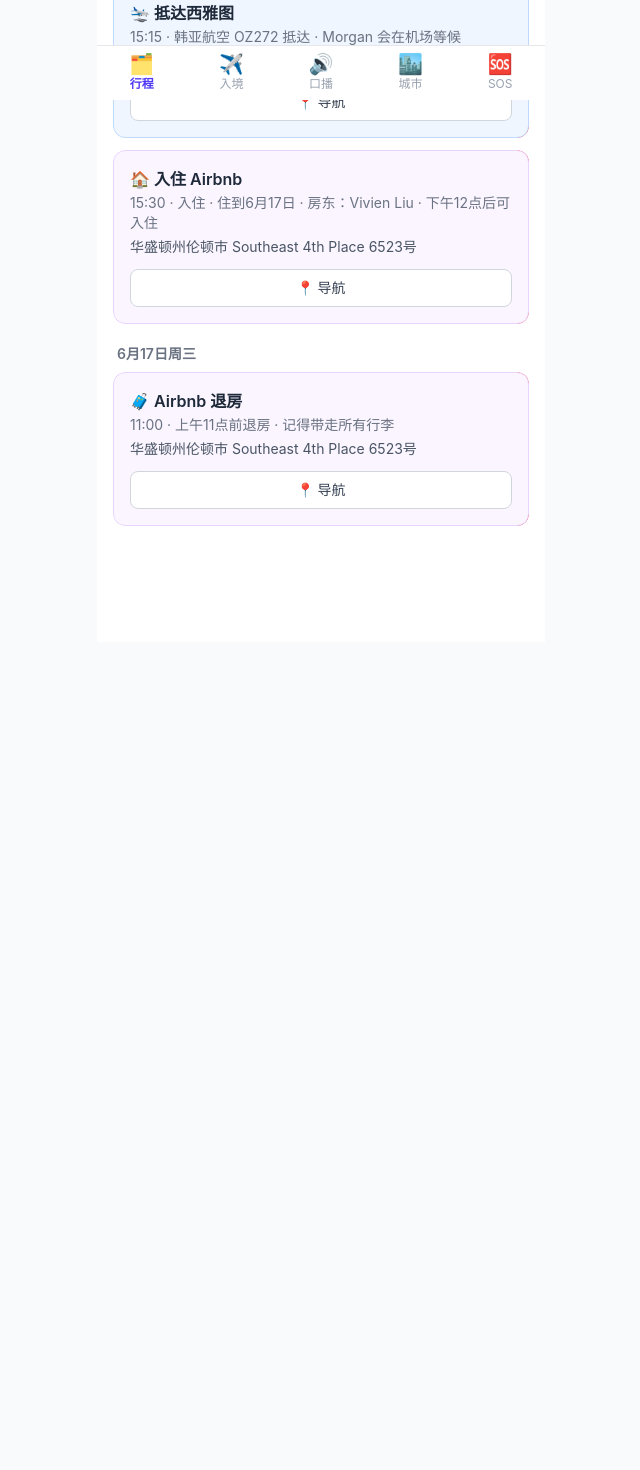
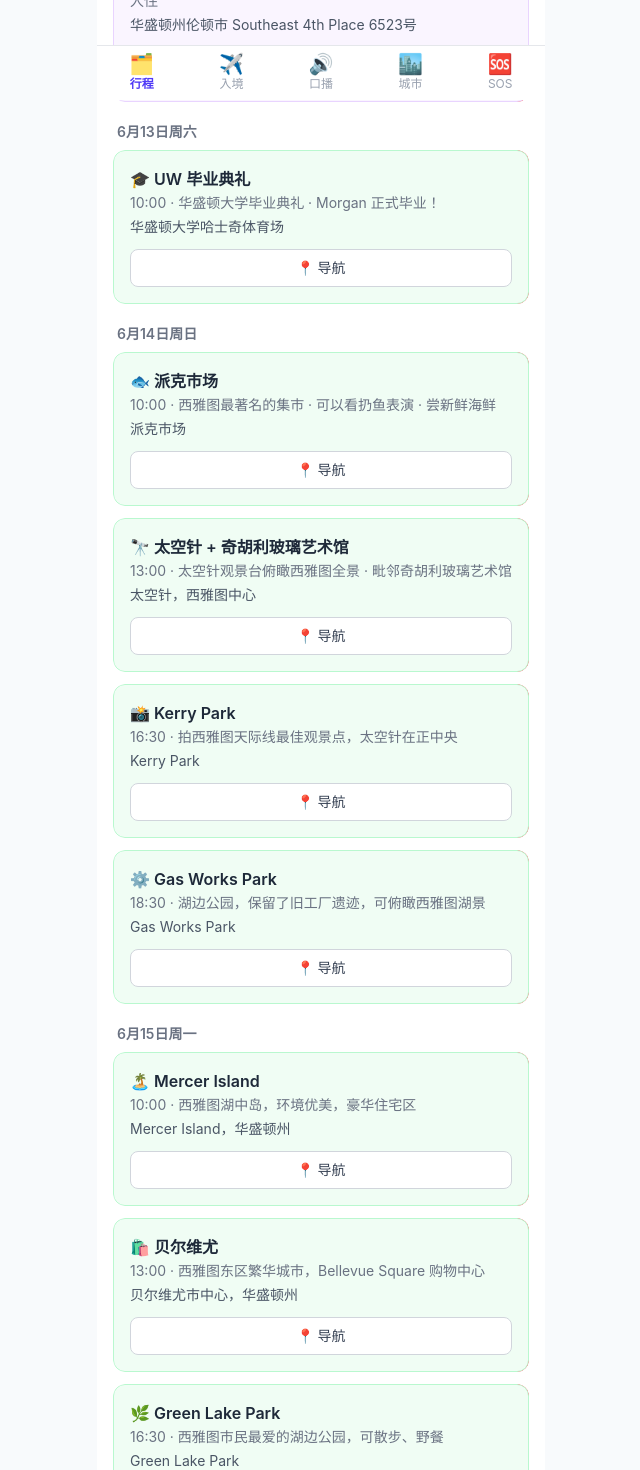
Before and after one commit to mmmorgandata/parentpass, a React (Vite) app: page / in a window 1280 px wide. Shown: the part 700-2170 px from the top of the page, without its empty margins (319-959 px from the left). Before the commit the page ends 1342 px from the top, so only its background shows below. Built offline with nearby package versions, Linux system fonts and the light colour scheme.

Commit message:
Add full Seattle+SF itinerary: graduation, city tour, Rainier, SF flight & Airbnb

```diff
--- a/src/data/tripData.js
+++ b/src/data/tripData.js
@@ -9,6 +9,7 @@
   city: 'Seattle',
   cityZh: '西雅图',
   events: [
+    // ── 6月12日 抵达西雅图 ──────────────────────────────
     {
       id: 'flight-1-dep',
       type: 'flight',
@@ -16,23 +17,10 @@
       titleEn: '✈️ Depart Guangzhou',
       date: '2026-06-12',
       time: '12:25',
-      detailsZh: '韩亚航空 OZ370 · 广州白云T2 → 首尔仁川T2 · 经济舱 · 3h35m',
-      detailsEn: 'Asiana OZ370 · CAN T2 → ICN T2 · Economy · 3h 35m',
+      detailsZh: '韩亚航空 OZ370 · 广州白云T2 → 首尔仁川T2 · 3h35m · 首尔中转4h20m后转乘OZ272',
+      detailsEn: 'Asiana OZ370 · CAN T2 → ICN T2 · 3h 35m · Connecting to OZ272 after 4h 20m layover',
       addressZh: '广州白云国际机场 T2',
       addressEn: 'Guangzhou Baiyun International Airport Terminal 2',
-      bookingUrl: null,
-    },
-    {
-      id: 'flight-2-dep',
-      type: 'flight',
-      titleZh: '✈️ 首尔转机飞西雅图',
-      titleEn: '✈️ Seoul → Seattle (Connecting)',
-      date: '2026-06-12',
-      time: '21:20',
-      detailsZh: '韩亚航空 OZ272 · 首尔仁川T2 → 西雅图塔科马 · 经济舱 · 9h55m · 中转等待4h20m',
-      detailsEn: 'Asiana OZ272 · ICN T2 → SEA · Economy · 9h 55m · Layover 4h 20m',
-      addressZh: '首尔仁川国际机场 T2',
-      addressEn: 'Incheon International Airport Terminal 2, Seoul, South Korea',
       bookingUrl: null,
     },
     {
@@ -40,7 +28,7 @@
       type: 'flight',
       titleZh: '🛬 抵达西雅图',
       titleEn: '🛬 Arrive Seattle',
-      date: '2026-06-13',
+      date: '2026-06-12',
       time: '15:15',
       detailsZh: '韩亚航空 OZ272 抵达 · Morgan 会在机场等候',
       detailsEn: 'Asiana OZ272 arrives · Morgan will meet you at the airport',
@@ -49,11 +37,11 @@
       bookingUrl: null,
     },
     {
-      id: 'hotel-1',
+      id: 'hotel-renton-checkin',
       type: 'hotel',
-      titleZh: '🏠 入住 Airbnb',
-      titleEn: '🏠 Airbnb Check-in',
-      date: '2026-06-13',
+      titleZh: '🏠 入住 Renton Airbnb',
+      titleEn: '🏠 Renton Airbnb Check-in',
+      date: '2026-06-12',
       time: '15:30',
       detailsZh: '入住 · 住到6月17日 · 房东：Vivien Liu · 下午12点后可入住',
       detailsEn: 'Check-in · Stay until Jun 17 · Host: Vivien Liu · After 12:00 PM',
@@ -61,17 +49,179 @@
       addressEn: '6523 Southeast 4th Place, Renton, WA 98059',
       bookingUrl: null,
     },
+    // ── 6月13日 UW毕业典礼 ─────────────────────────────
     {
-      id: 'hotel-checkout',
+      id: 'uw-graduation',
+      type: 'activity',
+      titleZh: '🎓 UW 毕业典礼',
+      titleEn: '🎓 UW Graduation Ceremony',
+      date: '2026-06-13',
+      time: '10:00',
+      detailsZh: '华盛顿大学毕业典礼 · Morgan 正式毕业！',
+      detailsEn: 'University of Washington Commencement · Morgan graduates!',
+      addressZh: '华盛顿大学哈士奇体育场',
+      addressEn: 'Husky Stadium, 3800 Montlake Blvd NE, Seattle, WA 98195',
+      bookingUrl: null,
+    },
+    // ── 6月14日 西雅图市区游 ───────────────────────────
+    {
+      id: 'pike-place',
+      type: 'activity',
+      titleZh: '🐟 派克市场',
+      titleEn: '🐟 Pike Place Market',
+      date: '2026-06-14',
+      time: '10:00',
+      detailsZh: '西雅图最著名的集市 · 可以看扔鱼表演 · 尝新鲜海鲜',
+      detailsEn: "Seattle's iconic market · Watch the famous fish-throwing show · Fresh seafood",
+      addressZh: '派克市场',
+      addressEn: 'Pike Place Market, 85 Pike St, Seattle, WA 98101',
+      bookingUrl: null,
+    },
+    {
+      id: 'space-needle',
+      type: 'activity',
+      titleZh: '🔭 太空针 + 奇胡利玻璃艺术馆',
+      titleEn: '🔭 Space Needle + Chihuly Garden and Glass',
+      date: '2026-06-14',
+      time: '13:00',
+      detailsZh: '太空针观景台俯瞰西雅图全景 · 毗邻奇胡利玻璃艺术馆',
+      detailsEn: 'Space Needle observation deck + Chihuly Garden and Glass museum next door',
+      addressZh: '太空针，西雅图中心',
+      addressEn: 'Space Needle, 400 Broad St, Seattle, WA 98109',
+      bookingUrl: null,
+    },
+    {
+      id: 'kerry-park',
+      type: 'activity',
+      titleZh: '📸 Kerry Park',
+      titleEn: '📸 Kerry Park',
+      date: '2026-06-14',
+      time: '16:30',
+      detailsZh: '拍西雅图天际线最佳观景点，太空针在正中央',
+      detailsEn: 'Best viewpoint for Seattle skyline photos with Space Needle front and center',
+      addressZh: 'Kerry Park',
+      addressEn: 'Kerry Park, 211 W Highland Dr, Seattle, WA 98119',
+      bookingUrl: null,
+    },
+    {
+      id: 'gas-works',
+      type: 'activity',
+      titleZh: '⚙️ Gas Works Park',
+      titleEn: '⚙️ Gas Works Park',
+      date: '2026-06-14',
+      time: '18:30',
+      detailsZh: '湖边公园，保留了旧工厂遗迹，可俯瞰西雅图湖景',
+      detailsEn: 'Lakeside park with preserved industrial ruins and views of Lake Union',
+      addressZh: 'Gas Works Park',
+      addressEn: 'Gas Works Park, 2101 N Northlake Way, Seattle, WA 98103',
+      bookingUrl: null,
+    },
+    // ── 6月15日 ───────────────────────────────────────
+    {
+      id: 'mercer-island',
+      type: 'activity',
+      titleZh: '🏝️ Mercer Island',
+      titleEn: '🏝️ Mercer Island',
+      date: '2026-06-15',
+      time: '10:00',
+      detailsZh: '西雅图湖中岛，环境优美，豪华住宅区',
+      detailsEn: 'Scenic island in Lake Washington, upscale neighborhood with beautiful views',
+      addressZh: 'Mercer Island，华盛顿州',
+      addressEn: 'Mercer Island, WA 98040',
+      bookingUrl: null,
+    },
+    {
+      id: 'bellevue',
+      type: 'activity',
+      titleZh: '🛍️ 贝尔维尤',
+      titleEn: '🛍️ Bellevue',
+      date: '2026-06-15',
+      time: '13:00',
+      detailsZh: '西雅图东区繁华城市，Bellevue Square 购物中心',
+      detailsEn: 'Vibrant city across Lake Washington · Bellevue Square shopping',
+      addressZh: '贝尔维尤市中心，华盛顿州',
+      addressEn: 'Bellevue Downtown, 575 Bellevue Square, Bellevue, WA 98004',
+      bookingUrl: null,
+    },
+    {
+      id: 'green-lake',
+      type: 'activity',
+      titleZh: '🌿 Green Lake Park',
+      titleEn: '🌿 Green Lake Park',
+      date: '2026-06-15',
+      time: '16:30',
+      detailsZh: '西雅图市民最爱的湖边公园，可散步、野餐',
+      detailsEn: "Seattle's beloved lakeside park — great for a stroll or picnic",
+      addressZh: 'Green Lake Park',
+      addressEn: 'Green Lake Park, 7201 E Green Lake Dr N, Seattle, WA 98115',
+      bookingUrl: null,
+    },
+    // ── 6月16日 雷尼尔山 ──────────────────────────────
+    {
+      id: 'rainier',
+      type: 'activity',
+      titleZh: '🏔️ 雷尼尔山国家公园',
+      titleEn: '🏔️ Mount Rainier National Park',
+      date: '2026-06-16',
+      time: '08:00',
+      detailsZh: '全天游览 · 华盛顿州最高峰，壮观的雪山和高山草甸 · 车程约2小时',
+      detailsEn: 'Full day · Washington\'s highest peak, stunning glaciers and meadows · ~2 hr drive',
+      addressZh: '雷尼尔山国家公园游客中心',
+      addressEn: 'Mount Rainier National Park, 55210 238th Ave E, Ashford, WA 98304',
+      bookingUrl: null,
+    },
+    // ── 6月17日 飞旧金山 ──────────────────────────────
+    {
+      id: 'renton-checkout',
       type: 'hotel',
-      titleZh: '🧳 Airbnb 退房',
-      titleEn: '🧳 Airbnb Check-out',
+      titleZh: '🧳 Renton Airbnb 退房',
+      titleEn: '🧳 Renton Airbnb Check-out',
       date: '2026-06-17',
-      time: '11:00',
-      detailsZh: '上午11点前退房 · 记得带走所有行李',
-      detailsEn: 'Check out before 11:00 AM · Don\'t forget your belongings',
+      time: '07:00',
+      detailsZh: '提前退房，赶往机场乘坐09:45航班 · 记得带走所有行李',
+      detailsEn: 'Early check-out to catch 09:45 flight · Don\'t forget your belongings',
       addressZh: '华盛顿州伦顿市 Southeast 4th Place 6523号',
       addressEn: '6523 Southeast 4th Place, Renton, WA 98059',
+      bookingUrl: null,
+    },
+    {
+      id: 'flight-sea-sfo',
+      type: 'flight',
+      titleZh: '✈️ 西雅图 → 旧金山',
+      titleEn: '✈️ Seattle → San Francisco',
+      date: '2026-06-17',
+      time: '09:45',
+      detailsZh: '达美航空 DL1412 · SEA → SFO · 2h23m · 12:08 抵达旧金山T1',
+      detailsEn: 'Delta DL1412 · SEA → SFO · 2h 23m · Arrives 12:08 at SFO Terminal 1',
+      addressZh: '西雅图-塔科马国际机场',
+      addressEn: 'Seattle-Tacoma International Airport, 17801 International Blvd, SeaTac, WA 98158',
+      bookingUrl: null,
+    },
+    {
+      id: 'sf-checkin',
+      type: 'hotel',
+      titleZh: '🏠 入住旧金山 Airbnb',
+      titleEn: '🏠 San Francisco Airbnb Check-in',
+      date: '2026-06-17',
+      time: '15:00',
+      detailsZh: '入住 · 住到6月20日 · 房东：Lucy Wong · 下午3点后可入住',
+      detailsEn: 'Check-in · Stay until Jun 20 · Host: Lucy Wong · After 3:00 PM',
+      addressZh: '旧金山 31st Avenue 2358号一楼',
+      addressEn: '2358 31st Avenue, First Floor, San Francisco, CA 94116',
+      bookingUrl: null,
+    },
+    // ── 6月20日 旧金山退房 ────────────────────────────
+    {
+      id: 'sf-checkout',
+      type: 'hotel',
+      titleZh: '🧳 旧金山 Airbnb 退房',
+      titleEn: '🧳 SF Airbnb Check-out',
+      date: '2026-06-20',
+      time: '11:00',
+      detailsZh: '上午11点前退房',
+      detailsEn: 'Check out before 11:00 AM',
+      addressZh: '旧金山 31st Avenue 2358号一楼',
+      addressEn: '2358 31st Avenue, First Floor, San Francisco, CA 94116',
       bookingUrl: null,
     },
   ],
```
